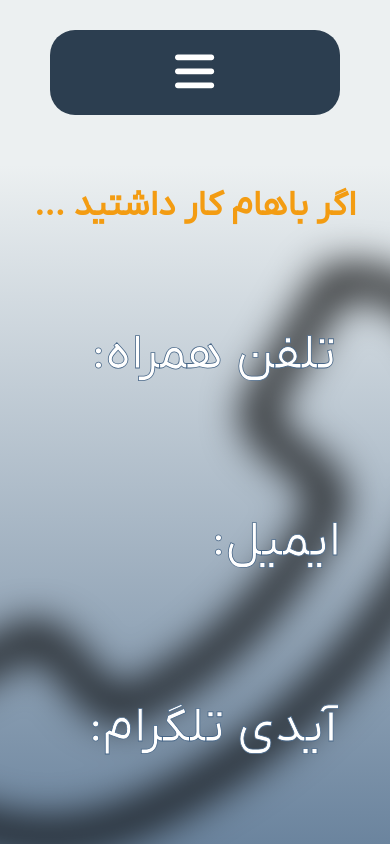
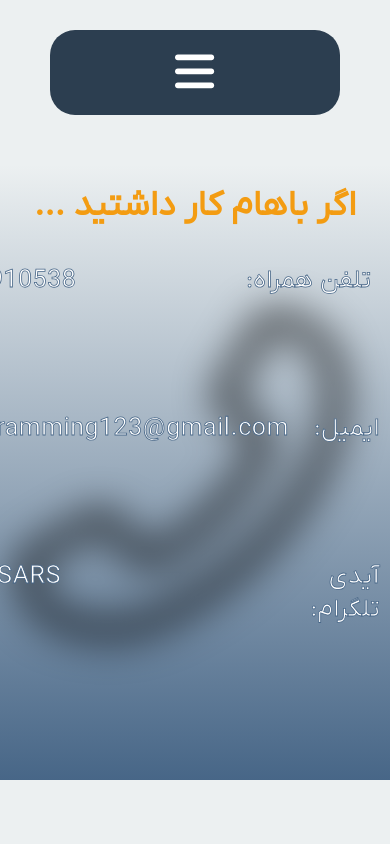
Before and after one commit to ARS6666/portfolio-v2, a React (Create React App) app: page /contact in a window 390 px wide. Built offline with nearby package versions, Linux system fonts and the light colour scheme.

Commit message:
responsive got finished

```diff
--- a/src/assets/css/contact.css
+++ b/src/assets/css/contact.css
@@ -108,6 +108,14 @@
 }
 
 @media (max-width: 768px) {
+    .footer-container {
+        padding-bottom: 1.5rem;
+        height: 70%;
+        width: 100%;
+        background-image: linear-gradient(#ECF0F1, #476687) !important;
+        position: relative;
+    }
+
     .footer-title {
         width: 80%;
         text-align: center;
@@ -126,4 +134,70 @@
         justify-content: center;
     }
 
+    .footer-phone-container {
+        height: 70%;
+        width: 100%;
+        justify-content: center;
+        display: flex;
+        flex-direction: column;
+        align-items: center;
+        position: relative;
+        z-index: 1000;
+    }
+
+    .footer-phone-rotate {
+        padding-top: 1%;
+        top: 20%;
+        margin-right: 7%;
+        width: 90%;
+        height: 90%;
+    }
+
+
+    .footer-texts-container {
+        height: 100%;
+        width: 100%;
+        display: grid;
+        grid-template-columns: 1fr;
+        gap: 55px;
+        justify-items: center;
+        align-items: center;
+        position: relative;
+        z-index: 10;
+        padding-top: 25%;
+    }
+
+    .footer-phone-text,
+    .footer-email,
+    .footer-telegram {
+        color: white;
+        -webkit-text-stroke: 0.8px #476687;
+        font-size: 25px;
+        letter-spacing: .5px;
+        padding: 10px;
+    }
+
+    .footer-phone-text-container,
+    .footer-email-container,
+    .footer-telegram-container {
+        display: flex;
+        position: relative;
+        z-index: 1000;
+        padding-top: 40px;
+        flex: 0 0 100%;
+        max-width: 100%;
+    }
+
+    .footer-phone-text-container {
+        gap: 150px;
+    }
+
+    .footer-email-container {
+        gap: 5px;
+    }
+
+    .footer-telegram-container {
+        gap: 180px;
+    }
+
 }
--- a/src/assets/css/home/hero.css
+++ b/src/assets/css/home/hero.css
@@ -131,29 +131,30 @@
         position: absolute;
         font-size: 55px;
         z-index: 400;
-        left: 10%;
-        top: 60%;
+        left: 8%;
+        top: 51%;
         width: 80%;
     }
 
     .hero-description {
-        color: #2C3E50;
+        color: transparent!important;
         position: absolute;
-        font-size: 20px;
+        font-size: 27px;
         width: 90%;
         left: 6%;
-        top: 90%;
+        top: 79%;
         z-index: 400;
+        -webkit-text-stroke: 0.13rem #2C3E50;
         text-align: center;
     }
 
     .btn {
-        height: 50px;
-        width: 170px;
-        font-size: 20px;
+        height: 70px;
+        width: 200px;
+        font-size: 25px;
         border-radius: 15px;
         right: 29%;
-        top: 104%;
+        top: 100%;
         transition: all 0.3s ease-in-out;
     }
 
--- a/src/assets/css/one.css
+++ b/src/assets/css/one.css
@@ -102,3 +102,31 @@
     padding: .5rem;
     display: block;
 }
+
+@media (max-width: 768px) {
+    .worksample-header {
+        padding: 0.5rem;
+        padding-top: 0;
+        font-size: 30px;
+        max-width: 100%;
+        display: flex;
+        justify-content: center;
+    }
+
+    .worksample-description {
+        font-size: 20px;
+        text-align: start;
+        max-width: 80%;
+        padding: 0.2rem;
+        word-spacing: 0.2rem;
+        line-height: 2.1rem;
+    }
+
+    .image-row {
+        border-radius: 15px;
+        flex: 1 1 100%;
+        max-width: 100%;
+        padding: .5rem;
+        display: block;
+    }
+}
--- a/src/components/home/contact.js
+++ b/src/components/home/contact.js
@@ -26,7 +26,7 @@ function Contact() {
                     </div>
                     <div className='footer-telegram-container'>
                         <span className='footer-telegram'>آیدی تلگرام:</span>
-                        <span className='footer-telegram'>ARSARS66@</span>
+                        <span className='footer-telegram'>AAARSARS@</span>
                     </div>
                 </div>
             </div>
--- a/src/components/home/hero.js
+++ b/src/components/home/hero.js
@@ -6,6 +6,26 @@ import resume from "../../assets/resume.pdf";
 import img from "../../assets/media/7.png";
 
 function Hero() {
+
+    const [content, setContent] = useState("طـــــــــــــــــــراح و برنامه‌نویس وب خــــــــــلاق");
+
+    useEffect(() => {
+        const handleResize = () => {
+            if (window.innerWidth < 756) {
+                setContent(("طـــــــــــــــــــراح و برنامه‌نویس وب خـــــــــــــــــــــــلاق"));
+            } else {
+                setContent("طـــــــــــــــــــراح و برنامه‌نویس وب خــــــــــلاق");
+            }
+        };
+
+        window.addEventListener('resize', handleResize);
+
+        handleResize();
+
+        return () => {
+            window.removeEventListener('resize', handleResize);
+        };
+    }, []);
     return (
         <>
             <Helmet>
@@ -16,9 +36,9 @@ function Hero() {
                 <div className='circle-blue'></div>
                 <div className='circle-yellow'></div>
                 <img src={img} alt="Hero visual" className='hero-img' />
-                <span className='fontr hero-header'>طـــــــــــــــــــراح و برنامه‌نویس وب خــــــــــلاق</span>
+                <span className='fontr hero-header'>{content}</span>
                 <p className='hero-description fontr'>توسعه و طراحی وب‌سایت‌های حرفه‌ای و زیبا با تمرکز بر عملکرد و تجربه کاربری عالی.</p>
-                <a href={resume} target="_blank" className='link-deco-hero'>
+                <a href={resume} target="_blank" rel="noopener noreferrer" className='link-deco-hero'>
                     <button className='btn fontr'>دانلود رزومه</button>
                 </a>
             </div>
```
